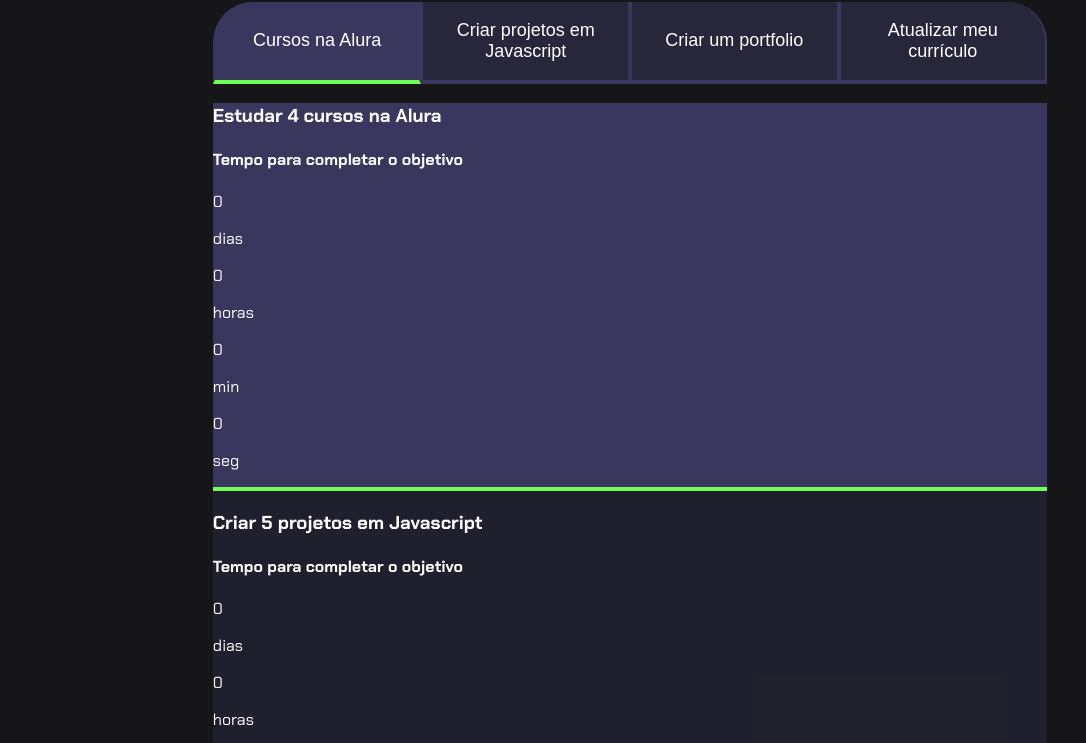
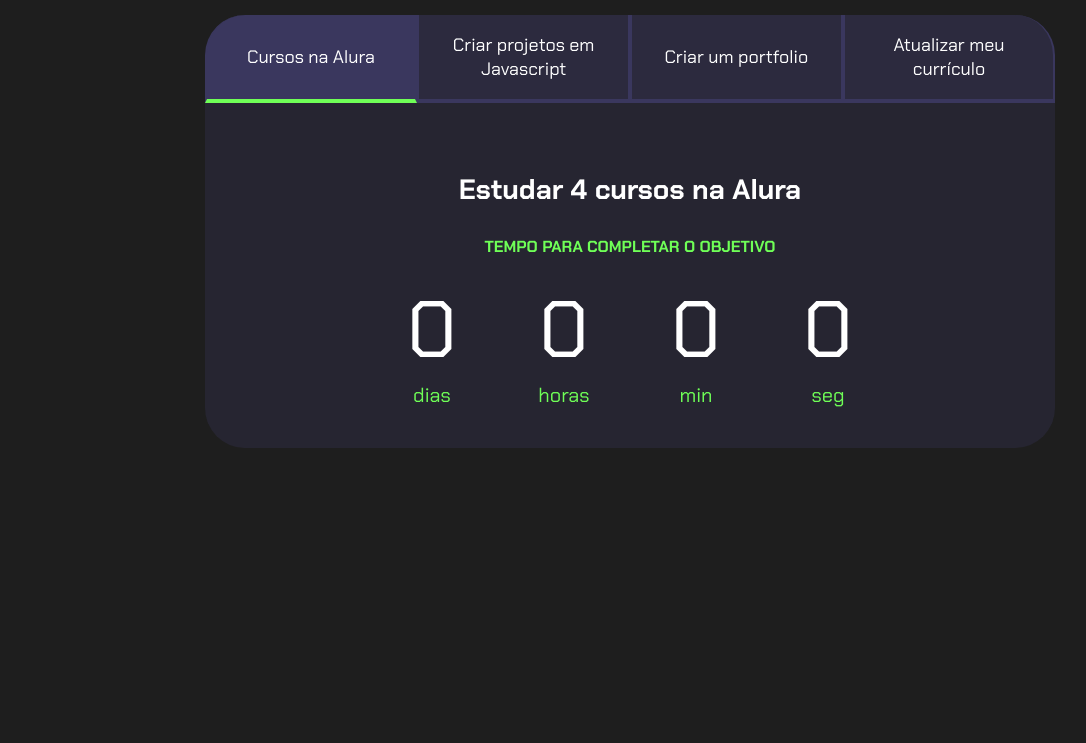
Before and after one commit to GABOTWO/PROGRAMA-O-3-ano, a plain HTML site: page index.html in a window 1280 px wide. Shown: the part 88-831 px from the top of the page, without its empty margins (10-1096 px from the left). After the commit the page ends 800 px from the top, so only its background shows below. Drawn offline with Linux system fonts and the light colour scheme.

Commit message:
Update style.css

```diff
--- a/style.css
+++ b/style.css
@@ -1,12 +1,7 @@
-
-
-@import url('https://fonts.googleapis.com/css?family=Chakra+Petch:wght@400;700&display=swap');
-
-
-
+@import url('https://fonts.googleapis.com/css2?family=Chakra+Petch:wght@400;700&display=swap');
 
 :root {
---cor-de-fundo: #161618;
+    --cor-de-fundo: #1E1E1E;
     --verde: #6FFF57;
     --branco: #FFFFFF;
     --botao-ativo: #3A375E;
@@ -14,16 +9,11 @@
     --texto-fundo: rgba(58, 55, 94, 0.3);
 }
 
-
-
-
 body {
     background-color: var(--cor-de-fundo);
     color: var(--branco);
     font-family: 'Chakra Petch', sans-serif;
 }
-
-
 
 
 .conteudo-principal {
@@ -36,29 +26,19 @@
     margin: 0 auto;
 }
 
-
-
-
-
-
-
-
-.titulo-principal span{
-color: var(--verde);
+.titulo-principal {
     text-align: left;
     width: 100%;
     font-size: 32px;
 }
 
-
-
-
-
-
+.titulo-principal span {
+    color: var(--verde);
+}
 
 
 .botao {
- font-family: "Crakra Petch", sans-serif;
+    font-family: 'Chakra Petch', sans-serif;
     background-color: var(--botao-inativo);
     color: var(--branco);
     display: flex;
@@ -73,43 +53,76 @@
     border-top: none;
 }
 
-
-
-
 .botao:first-child {
     border-radius: 40px 40px 0 0;
 }
 
-
 .botoes {
     display: block;
-
-
 }
 
-
-.ativo{
+.botao.ativo{
     background-color: var(--botao-ativo);
     border-bottom: 4px solid var(--verde);
 }
 
+.abas-textos{
+    background-color: var(--texto-fundo);
+    padding: 40px;
+    border-radius: 0 0 40px 40px;
+}
+.aba-conteudo.ativo{
+    display:block;
+}
+
+.aba-conteudo{
+    display: none;
+}
+
+.aba-conteudo-titulo-principal{
+    font-size: 28px;
+    text-align: center;
+}
+.aba-conteudo-titulo-secundario{
+    text-align: center;
+    color: var(--verde);
+    text-transform: uppercase;
+}
+
+.contador{
+    display:flex;
+    justify-content: center;
+    flex-wrap: wrap;
+}
+.contador-digito{
+    padding: 0 16px;
+    text-align: center;
+    min-width: 100px;
+}
+
+.contador-digito-numero{
+    font-size: 80px;
+    margin: 0;
+
+}
+
+.contador-digito-texto{
+    color: var(--verde);
+    font-size: 20px;
+    margin: 0;
+
+}
 
 @media screen and (min-width: 768px) {
-
- .botoes{
+    .botoes {
         display: flex;
     }
+
     .botao:first-child {
         border-radius: 40px 0 0 0;
     }
-
-
-
 
     .botao:last-child {
         border-radius: 0 40px 0 0;
     }
 }
-.abas-textos{
-    background-color: var(--texto-fundo);
-}
```
Lines whose indentation alone changed are shown as unchanged.
